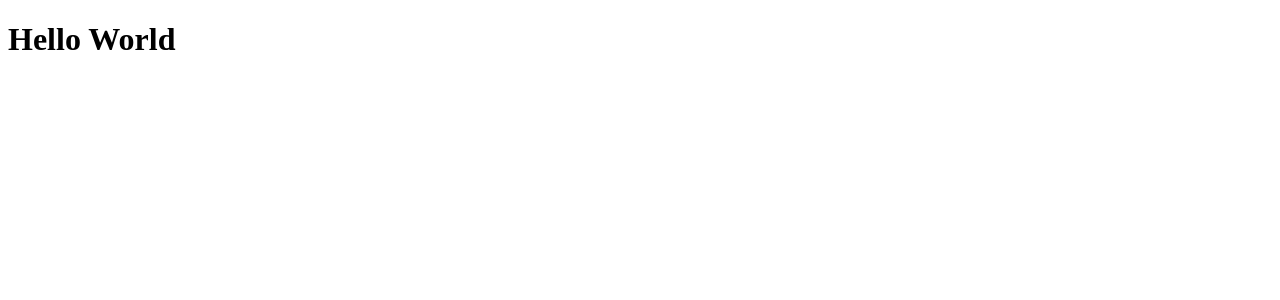
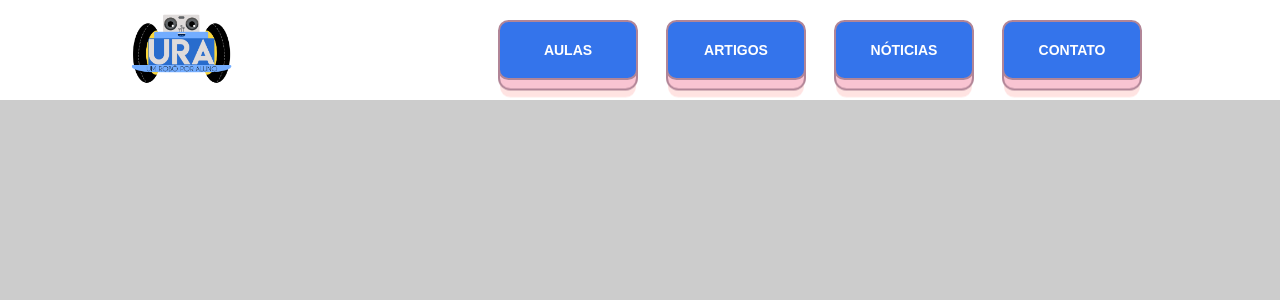
Before and after one commit to Natalnet/ura, a React (Create React App) app: page / in a window 1280 px wide. Shown: the top 300 px of the page. Built offline with nearby package versions, Linux system fonts and the light colour scheme.

Commit message:
Add Header Component

```diff
--- a/package.json
+++ b/package.json
@@ -10,7 +10,10 @@
     "@types/node": "^12.0.0",
     "@types/react": "^16.9.0",
     "@types/react-dom": "^16.9.0",
+    "@types/styled-components": "^5.1.0",
     "axios": "^0.19.2",
+    "node-sass": "^4.14.1",
+    "polished": "^3.6.5",
     "react": "^16.13.1",
     "react-dom": "^16.13.1",
     "react-router-dom": "^5.2.0",
@@ -43,7 +46,6 @@
   "devDependencies": {
     "@typescript-eslint/eslint-plugin": "^3.3.0",
     "@typescript-eslint/parser": "^3.3.0",
-    "eslint": "^7.3.0",
     "eslint-config-standard": "^14.1.1",
     "eslint-plugin-import": "^2.21.2",
     "eslint-plugin-node": "^11.1.0",
--- a/public/index.html
+++ b/public/index.html
@@ -5,6 +5,7 @@
   <meta charset="utf-8" />
   <meta name="viewport" content="width=device-width, initial-scale=1" />
   <meta name="theme-color" content="#3474eb" />
+  <link href="https://fonts.googleapis.com/css2?family=Roboto:wght@400;700&display=swap" rel="stylesheet">
 
   <title>Um Robô por Aluno</title>
 </head>
--- a/src/App.tsx
+++ b/src/App.tsx
@@ -1,9 +1,13 @@
 import React from 'react'
 
-// import { Container } from './styles';
+import Header from './components/Header'
+
+import './global.scss'
 
 const App: React.FC = () => {
-  return <h1>Hello World</h1>
+  return <>
+    <Header />
+  </>
 }
 
 export default App
--- /dev/null
+++ b/src/components/Button/index.tsx
@@ -0,0 +1,13 @@
+import React from 'react'
+
+import { ButtonHeader } from './styles'
+
+interface Props {
+  children: string
+}
+
+const Button = (props: Props) => {
+  return <ButtonHeader>{props.children}</ButtonHeader>
+}
+
+export default Button
--- /dev/null
+++ b/src/components/Button/styles.ts
@@ -0,0 +1,56 @@
+import styled from 'styled-components'
+
+import { darken } from 'polished'
+
+export const ButtonHeader = styled.button`
+  position: relative;
+  cursor: pointer;
+  outline: none;
+  border: 0;
+  vertical-align: middle;
+  margin: 0 14px;
+  width: 140px;
+  height: 60px;
+  & {
+    font-weight: 600;
+    color: #fff;
+    text-transform: uppercase;
+    padding: 1.25em 2em;
+    background: #3474eb;
+    border: 2px solid #b18597;
+    border-radius: 0.75em;
+    transform-style: preserve-3d;
+    transition: transform 150ms cubic-bezier(0, 0, 0.58, 1), background 150ms cubic-bezier(0, 0, 0.58, 1);
+    &::before {
+      position: absolute;
+      content: '';
+      width: 100%;
+      height: 100%;
+      top: 0;
+      left: 0;
+      right: 0;
+      bottom: 0;
+      background: #f9c4d2;
+      border-radius: inherit;
+      box-shadow: 0 0 0 2px #b18597, 0 0.625em 0 0 #ffe3e2;
+      transform: translate3d(0, 0.75em, -1em);
+      transition: transform 150ms cubic-bezier(0, 0, 0.58, 1), box-shadow 150ms cubic-bezier(0, 0, 0.58, 1);
+    }
+    &:hover {
+      background: ${darken(0.07, '#3474eb')};
+      transform: translate(0, 0.25em);
+      &::before {
+        box-shadow: 0 0 0 2px #b18597, 0 0.5em 0 0 #ffe3e2;
+        transform: translate3d(0, 0.5em, -1em);
+      }
+    }
+    &:active {
+      background: ${darken(0.1, '#3474eb')};
+      transform: translate(0em, 0.75em);
+      &::before {
+        box-shadow: 0 0 0 2px #b18597, 0 0 #ffe3e2;
+        transform: translate3d(0, 0, -1em);
+      }
+    }
+  }
+`
--- /dev/null
+++ b/src/components/Header/index.tsx
@@ -0,0 +1,27 @@
+import React from 'react'
+
+import { Container, Content } from './styles'
+
+import logo from '../../assets/logo-ura.png'
+
+import Button from '../Button'
+
+const Header: React.FC = () => {
+  return <Container>
+    <Content>
+      <nav>
+        <img src={logo} alt="logo do URA" />
+
+      </nav>
+      <aside>
+        <Button>Aulas</Button>
+        <Button>Artigos</Button>
+        <Button>Nóticias</Button>
+        <Button>Contato</Button>
+
+      </aside>
+    </Content>
+  </Container>
+}
+
+export default Header
--- /dev/null
+++ b/src/components/Header/styles.ts
@@ -0,0 +1,33 @@
+import styled from 'styled-components'
+
+export const Container = styled.div`
+  width: 100%;
+  position: fixed;
+  box-shadow: 4px red;
+`
+
+export const Content = styled.div`
+  background: rgba(255, 255, 255);
+  margin: 0 auto;
+  display: flex;
+  justify-content: space-between;
+  align-items: center;
+  height: 100px;
+  width: 100%;
+
+  nav {
+    display: flex;
+    align-items: center;
+    margin: 0 auto;
+    img {
+      height: 80px;
+    }
+  }
+
+  aside {
+    display: flex;
+    flex-direction: row;
+    margin: 0 auto
+
+  }
+`
--- /dev/null
+++ b/src/global.scss
@@ -0,0 +1,37 @@
+:root {
+  --primary-color: #3474eb;
+  --title-color: #322153;
+  --text-color: #6C6C80;
+}
+
+* {
+  margin: 0;
+  padding: 0;
+  outline: 0;
+  box-sizing: border-box;
+  &::before, &::after {
+    box-sizing: border-box;
+  }
+
+}
+*:focus {
+  outline: 0;
+}
+
+body {
+  -webkit-font-smoothing: antialiased;
+  background: #ccc;
+  height: 1500px;
+}
+body, input, button {
+  font: 14px 'Robto', sans-serif;
+}
+a {
+  text-decoration: none;
+}
+ul {
+  list-style: none;
+}
+button {
+  cursor: pointer;
+}
```
Also changed, not shown: src/assets/logo-ura.png (added), 1 other file (tests, documents, lock files or other folders).
